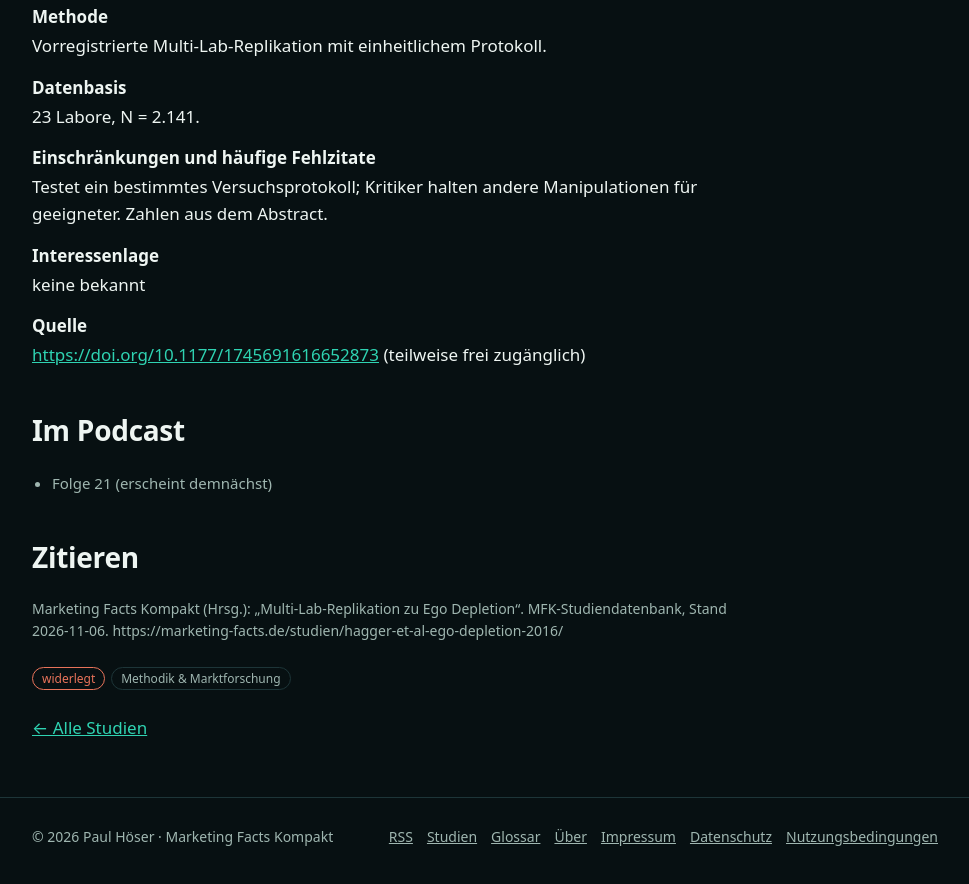
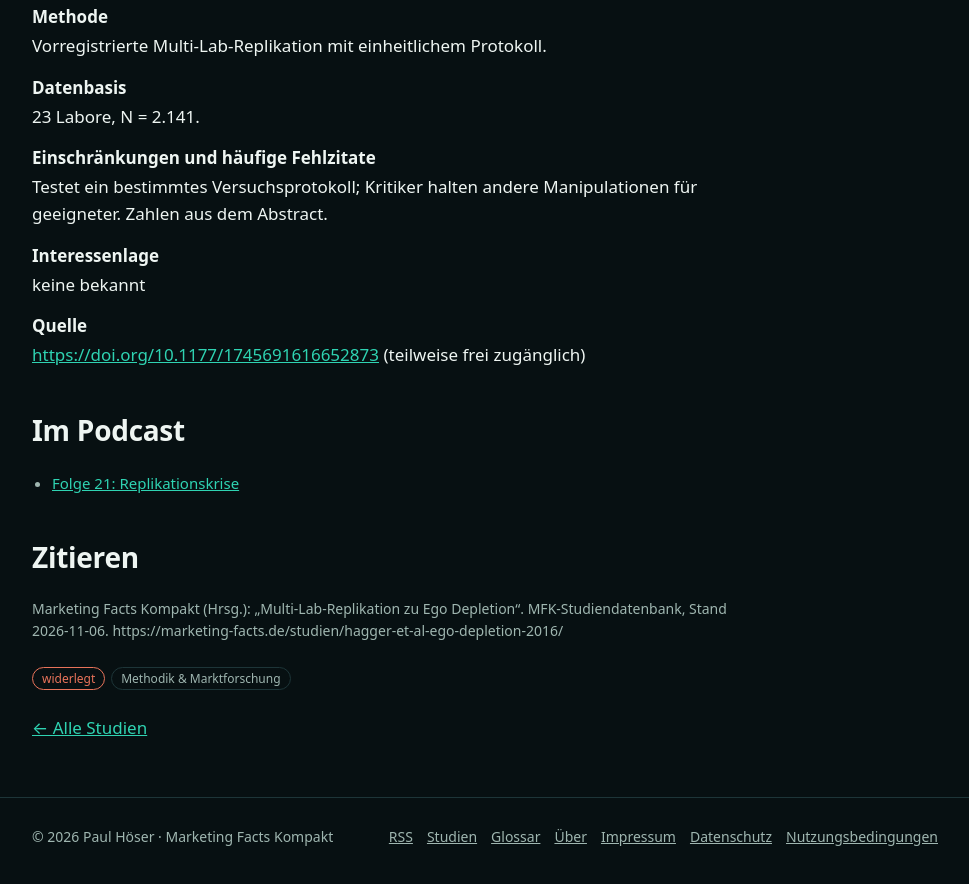
Before and after one commit to phoeser/marketing-facts-kompakt, a plain HTML site: page studien/hagger-et-al-ego-depletion-2016/index.html in a window 1280 px wide. Shown: the part 837-1721 px from the top of the page, without its empty margins (148-1117 px from the left). Drawn offline with Linux system fonts and the light colour scheme.

Commit message:
Neue Folge(n): 19, 20, 21 (Teil 5: Studien 2/8)

```diff
--- a/studien/hagger-et-al-ego-depletion-2016/index.html
+++ b/studien/hagger-et-al-ego-depletion-2016/index.html
@@ -20,7 +20,7 @@
 <dl class="facts"><dt>Methode</dt><dd>Vorregistrierte Multi-Lab-Replikation mit einheitlichem Protokoll.</dd><dt>Datenbasis</dt><dd>23 Labore, N = 2.141.</dd>
 <dt>Einschränkungen und häufige Fehlzitate</dt><dd>Testet ein bestimmtes Versuchsprotokoll; Kritiker halten andere Manipulationen für geeigneter. Zahlen aus dem Abstract.</dd><dt>Interessenlage</dt><dd>keine bekannt</dd>
 <dt>Quelle</dt><dd><a href="https://doi.org/10.1177/1745691616652873" rel="noopener">https://doi.org/10.1177/1745691616652873</a> (teilweise frei zugänglich)</dd></dl>
-<h2>Im Podcast</h2><ul class=quellen><li>Folge 21 (erscheint demnächst)</li></ul>
+<h2>Im Podcast</h2><ul class=quellen><li><a href="../../folge/21/">Folge 21: Replikationskrise</a></li></ul>
 <h2>Zitieren</h2><p class="meta">Marketing Facts Kompakt (Hrsg.): „Multi-Lab-Replikation zu Ego Depletion“. MFK-Studiendatenbank, Stand 2026-11-06. https://marketing-facts.de/studien/hagger-et-al-ego-depletion-2016/</p>
 <p style="margin-top:20px"><span class="chip r-widerlegt">widerlegt</span><span class="chip">Methodik &amp; Marktforschung</span></p>
 <p style="margin-top:20px"><a href="../">← Alle Studien</a></p></div><script type="application/ld+json">{"@context": "https://schema.org", "@type": "WebPage", "name": "Multi-Lab-Replikation zu Ego Depletion", "url": "https://marketing-facts.de/studien/hagger-et-al-ego-depletion-2016/", "inLanguage": "de", "dateModified": "2026-11-06", "isPartOf": {"@type": "Dataset", "name": "MFK-Studiendatenbank", "url": "https://marketing-facts.de/studien/"}, "about": {"@type": "ScholarlyArticle", "name": "A multilab preregistered replication of the ego-depletion effect", "author": "Hagger et al.", "publisher": "Perspectives on Psychological Science 11 (4)", "datePublished": "2016", "url": "https://doi.org/10.1177/1745691616652873"}, "review": {"@type": "Review", "author": {"@type": "Organization", "name": "Marketing Facts Kompakt"}, "reviewBody": "Eine vorregistrierte Replikation in 23 Laboren fand praktisch keinen Ego-Depletion-Effekt; Thesen zu Impulskäufen durch „erschöpfte Willenskraft“ stehen damit auf schwachem Grund.", "reviewRating": {"@type": "Rating", "ratingValue": 7.7, "bestRating": 10, "worstRating": 0, "name": "MFK-Score"}}}</script></main>
```
Also changed, not shown: studien/dellavigna-linos-nudge-units-2022/index.html (+1 -1 lines), studien/doyen-et-al-elderly-priming-2012/index.html (+1 -1 lines), studien/eisend-et-al-2020-disclosing-sponsored-content-meta/index.html (+1 -1 lines), studien/frederick-lee-baskin-attraction-effect-2014/index.html (+1 -1 lines).
